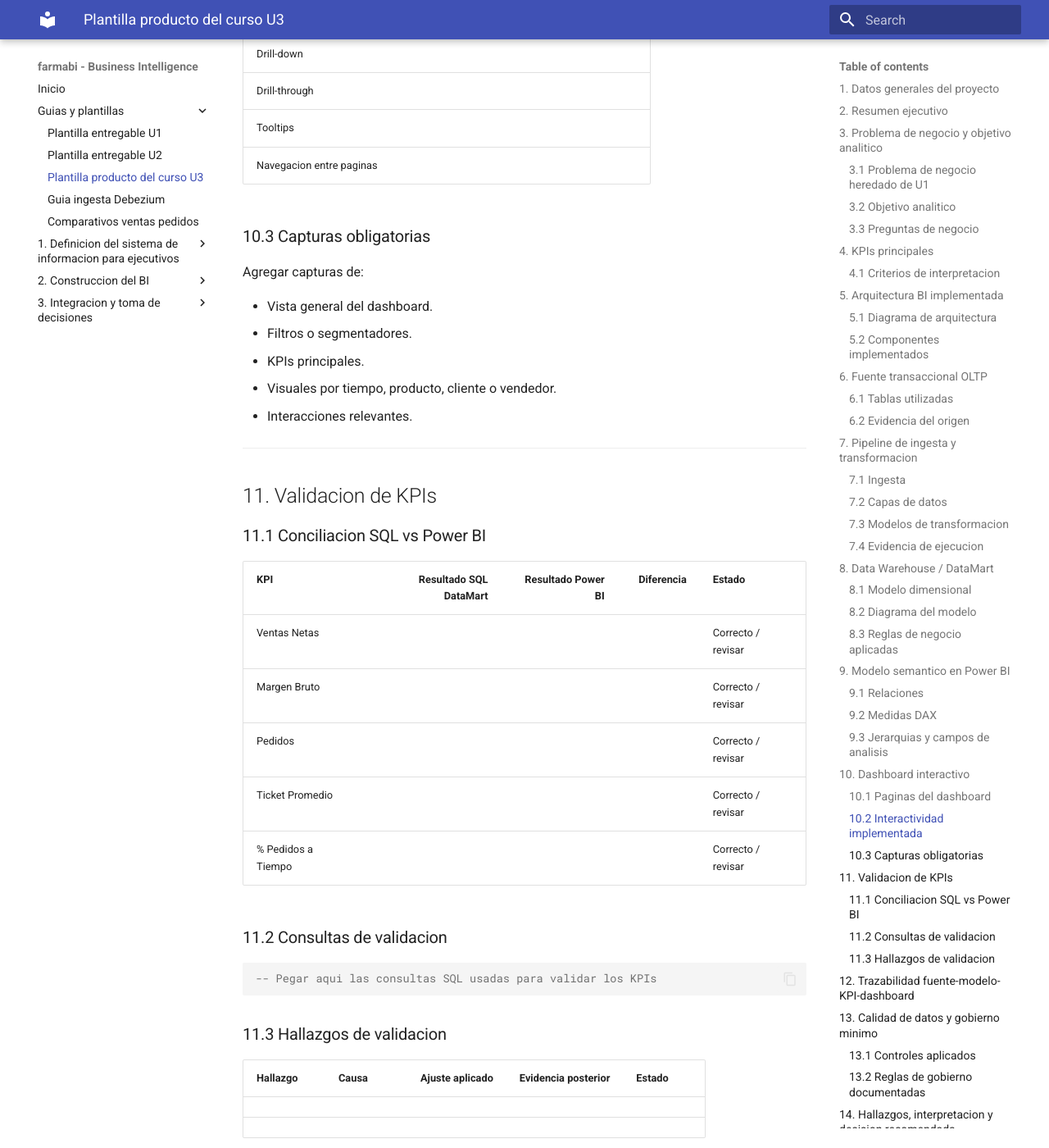
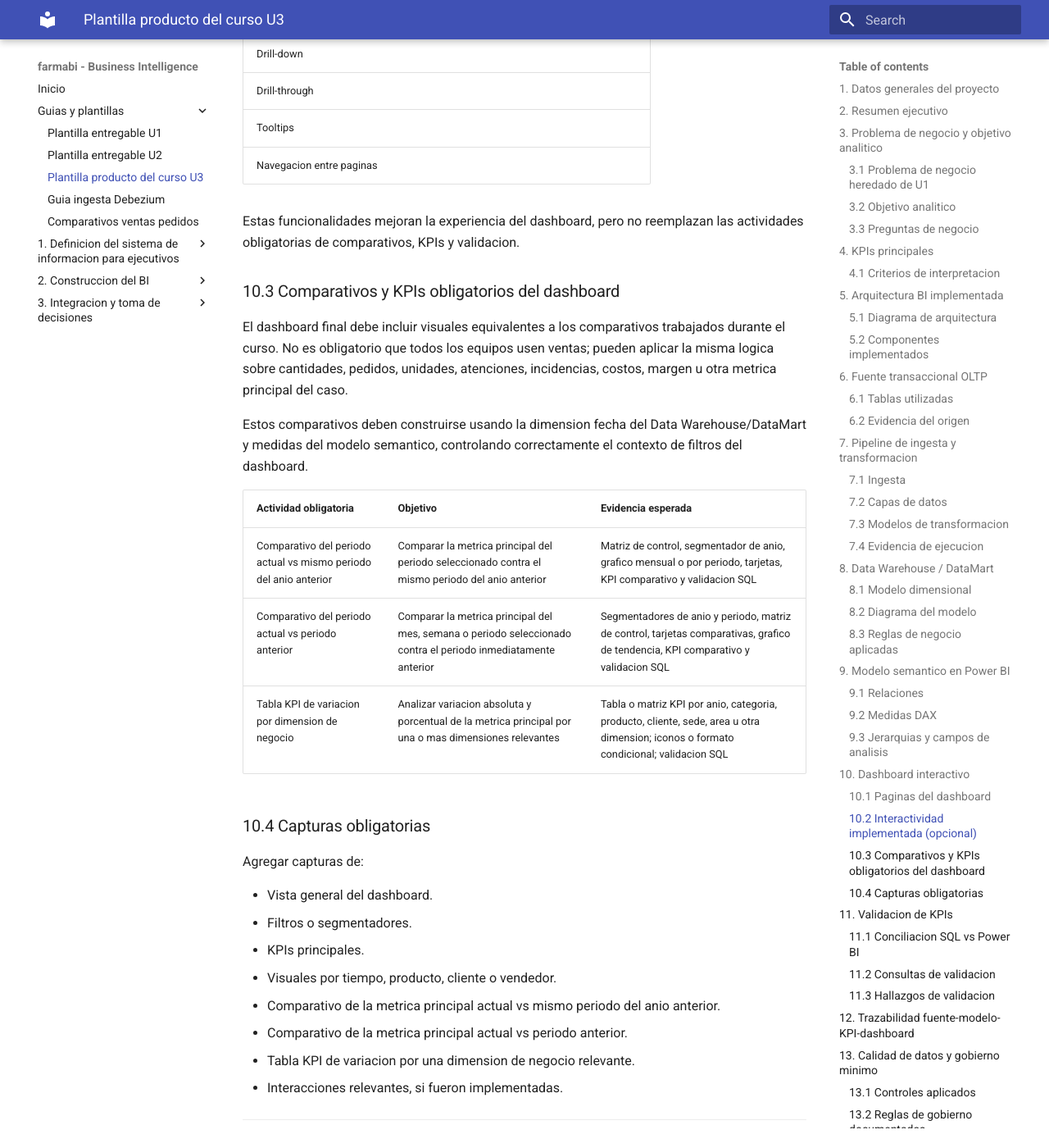
Before and after one commit to 261bi/farmabi, an MkDocs documentation site: the page built from docs/guias/PLANTILLA_PRODUCTO_CURSO_U3_BI_END_TO_END.md, in a window 1280 px wide and 1400 px high, scrolled down 8689 px. Shown: the whole window at 82% size. Built offline with MkDocs 1.6.1 and Material for MkDocs 9.7.7, drawn with Linux system fonts in a browser that asks for light colours; some of the changed text lies outside the part shown.

Commit message:
first commit

```diff
--- a/docs/guias/PLANTILLA_PRODUCTO_CURSO_U3_BI_END_TO_END.md
+++ b/docs/guias/PLANTILLA_PRODUCTO_CURSO_U3_BI_END_TO_END.md
@@ -291,7 +291,7 @@ Insertar imagen o captura del modelo estrella.
 | Productos | Evaluar desempeno de productos | Ranking, matriz | Categoria, familia |
 | Clientes | Analizar comportamiento de clientes | Ranking, segmentacion | Cliente, zona |
 
-### 10.2 Interactividad implementada
+### 10.2 Interactividad implementada (opcional)
 
 | Funcionalidad | Pagina / visual | Proposito | Evidencia |
 | --- | --- | --- | --- |
@@ -301,7 +301,21 @@ Insertar imagen o captura del modelo estrella.
 | Tooltips |  |  |  |
 | Navegacion entre paginas |  |  |  |
 
-### 10.3 Capturas obligatorias
+Estas funcionalidades mejoran la experiencia del dashboard, pero no reemplazan las actividades obligatorias de comparativos, KPIs y validacion.
+
+### 10.3 Comparativos y KPIs obligatorios del dashboard
+
+El dashboard final debe incluir visuales equivalentes a los comparativos trabajados durante el curso. No es obligatorio que todos los equipos usen ventas; pueden aplicar la misma logica sobre cantidades, pedidos, unidades, atenciones, incidencias, costos, margen u otra metrica principal del caso.
+
+Estos comparativos deben construirse usando la dimension fecha del Data Warehouse/DataMart y medidas del modelo semantico, controlando correctamente el contexto de filtros del dashboard.
+
+| Actividad obligatoria | Objetivo | Evidencia esperada |
+| --- | --- | --- |
+| Comparativo del periodo actual vs mismo periodo del anio anterior | Comparar la metrica principal del periodo seleccionado contra el mismo periodo del anio anterior | Matriz de control, segmentador de anio, grafico mensual o por periodo, tarjetas, KPI comparativo y validacion SQL |
+| Comparativo del periodo actual vs periodo anterior | Comparar la metrica principal del mes, semana o periodo seleccionado contra el periodo inmediatamente anterior | Segmentadores de anio y periodo, matriz de control, tarjetas comparativas, grafico de tendencia, KPI comparativo y validacion SQL |
+| Tabla KPI de variacion por dimension de negocio | Analizar variacion absoluta y porcentual de la metrica principal por una o mas dimensiones relevantes | Tabla o matriz KPI por anio, categoria, producto, cliente, sede, area u otra dimension; iconos o formato condicional; validacion SQL |
+
+### 10.4 Capturas obligatorias
 
 Agregar capturas de:
 
@@ -309,7 +323,10 @@ Agregar capturas de:
 - Filtros o segmentadores.
 - KPIs principales.
 - Visuales por tiempo, producto, cliente o vendedor.
-- Interacciones relevantes.
+- Comparativo de la metrica principal actual vs mismo periodo del anio anterior.
+- Comparativo de la metrica principal actual vs periodo anterior.
+- Tabla KPI de variacion por una dimension de negocio relevante.
+- Interacciones relevantes, si fueron implementadas.
 
 ---
 
@@ -419,6 +436,9 @@ Responder brevemente:
 | Modelo semantico Power BI | captura |  |
 | Medidas DAX | tabla / captura |  |
 | Dashboard interactivo | `.pbix` / captura |  |
+| Comparativo metrica actual vs mismo periodo del anio anterior | pagina Power BI / captura / SQL |  |
+| Comparativo metrica actual vs periodo anterior | pagina Power BI / captura / SQL |  |
+| Tabla KPI de variacion por dimension de negocio | pagina Power BI / captura / SQL |  |
 | Validacion SQL vs Power BI | tabla comparativa |  |
 | Trazabilidad de KPIs | matriz |  |
 | Aporte individual | tabla |  |
@@ -484,9 +504,10 @@ PRODUCTO_CURSO_BI_Equipo##_NombreProyecto.pdf
 | 2. Arquitectura BI | Presenta arquitectura coherente, separando OLTP, ingesta, DW/DataMart, modelo semantico y consumo BI | Arquitectura clara con detalles menores incompletos | Arquitectura confusa o poco justificada | No presenta arquitectura |
 | 3. DataMart y modelo dimensional | DataMart consistente con hechos, dimensiones, grano, claves y reglas de negocio bien documentadas | DataMart funcional con errores menores | Modelo incompleto o con inconsistencias importantes | No presenta DataMart valido |
 | 4. Pipeline de ingesta y transformacion | Ingesta y transformacion funcionan, con evidencia de raw, staging, marts, ejecucion y pruebas | Pipeline funcional con evidencia parcial | Pipeline incompleto o poco verificable | No presenta pipeline |
-| 5. Modelo semantico y dashboard | Power BI presenta relaciones correctas, medidas DAX, interactividad y visuales alineados al negocio | Dashboard funcional con errores menores | Dashboard incompleto o con medidas poco confiables | No presenta dashboard funcional |
-| 6. Validacion de KPIs | Concilia SQL vs Power BI, documenta diferencias, aplica ajustes y demuestra consistencia | Valida KPIs principales con cobertura parcial | Validacion superficial o solo con capturas aisladas | No valida KPIs |
-| 7. Trazabilidad y calidad de datos | Evidencia trazabilidad fuente-modelo-KPI-visual y controles de calidad relevantes | Presenta trazabilidad o calidad con detalle parcial | Trazabilidad debil o controles insuficientes | No evidencia trazabilidad ni calidad |
-| 8. Interpretacion y toma de decisiones | Presenta hallazgos claros y una decision recomendada sustentada en datos | Presenta hallazgos, pero la decision es poco profunda | Interpretacion descriptiva sin decision clara | No interpreta resultados |
-| 9. Sustentacion tecnica | Explica decisiones tecnicas, problemas resueltos, limitaciones y mejoras con dominio | Sustenta la solucion con vacios menores | Sustentacion insegura o dependiente de pocos integrantes | No sustenta tecnicamente |
-| 10. Aporte individual | Cada integrante evidencia aportes verificables y equilibrados | La mayoria evidencia aportes | Participacion desigual o poco verificable | No se evidencia aporte individual |
+| 5. Modelo semantico y dashboard | Power BI presenta relaciones correctas, medidas DAX y visuales alineados al negocio | Dashboard funcional con errores menores o interactividad opcional incompleta | Dashboard incompleto o con medidas poco confiables | No presenta dashboard funcional |
+| 6. Graficos comparativos y tabla KPI | Incluye comparativo de metrica actual vs mismo periodo del anio anterior, comparativo vs periodo anterior y tabla KPI de variacion por dimension de negocio, todos validados y coherentes con la dimension fecha del DataMart | Incluye los comparativos principales, pero con evidencia, diseno o validacion parcial | Presenta solo un comparativo o los graficos no permiten interpretar claramente la variacion | No presenta graficos comparativos ni tabla KPI de variacion |
+| 7. Validacion de KPIs | Concilia SQL vs Power BI, documenta diferencias, aplica ajustes y demuestra consistencia | Valida KPIs principales con cobertura parcial | Validacion superficial o solo con capturas aisladas | No valida KPIs |
+| 8. Trazabilidad y calidad de datos | Evidencia trazabilidad fuente-modelo-KPI-visual y controles de calidad relevantes | Presenta trazabilidad o calidad con detalle parcial | Trazabilidad debil o controles insuficientes | No evidencia trazabilidad ni calidad |
+| 9. Interpretacion y toma de decisiones | Presenta hallazgos claros y una decision recomendada sustentada en datos | Presenta hallazgos, pero la decision es poco profunda | Interpretacion descriptiva sin decision clara | No interpreta resultados |
+| 10. Sustentacion tecnica | Explica decisiones tecnicas, problemas resueltos, limitaciones y mejoras con dominio | Sustenta la solucion con vacios menores | Sustentacion insegura o dependiente de pocos integrantes | No sustenta tecnicamente |
+| 11. Aporte individual | Cada integrante evidencia aportes verificables y equilibrados | La mayoria evidencia aportes | Participacion desigual o poco verificable | No se evidencia aporte individual |
```
